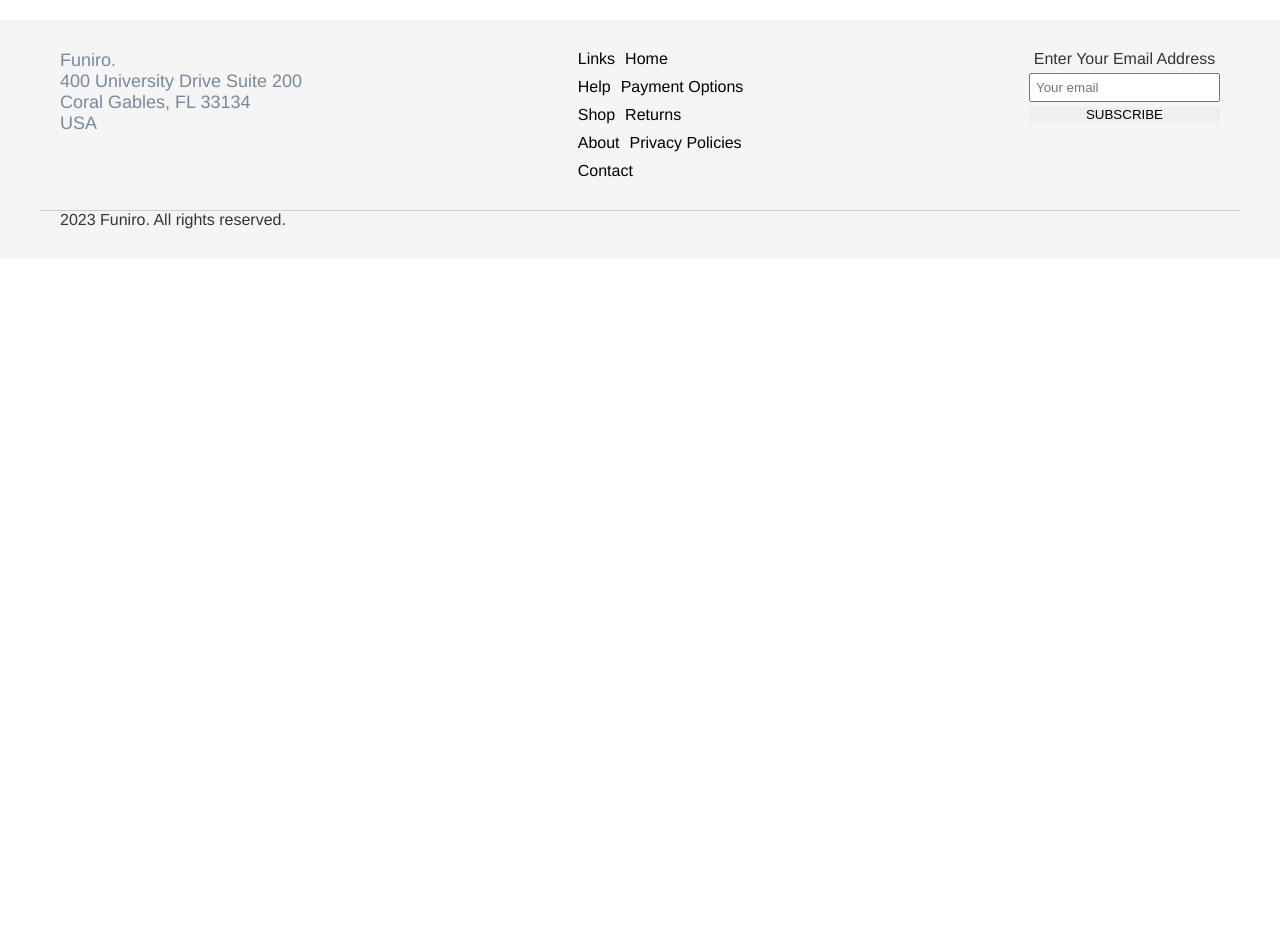
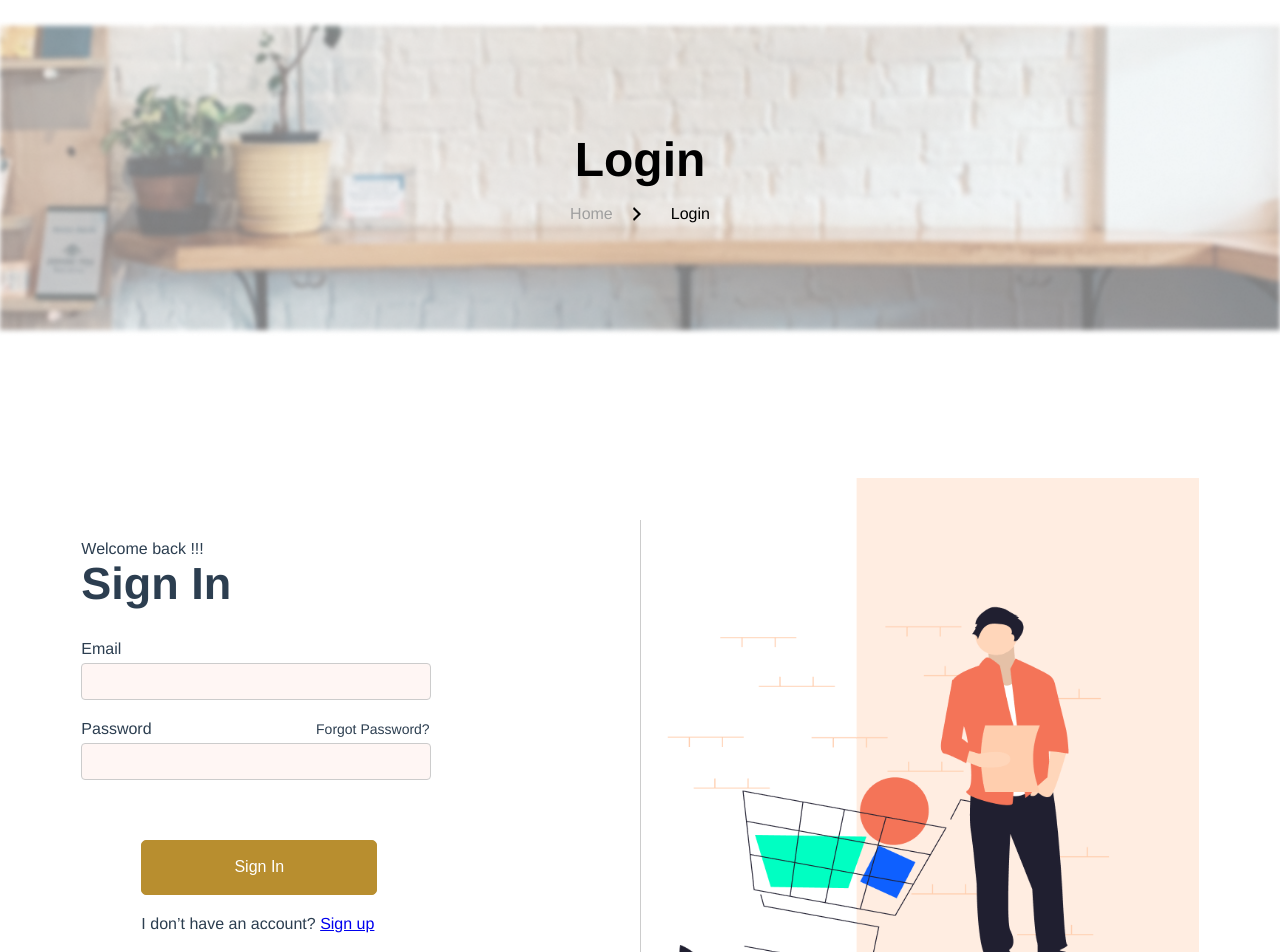
Before and after one commit to kimoninanina/e-Commercial, a Vue app: page /#/loginIndex in a window 1280 px wide. Shown: the part 80-1032 px from the top of the page. Before the commit the page ends 800 px from the top, so only its background shows below. Built offline with nearby package versions, Linux system fonts and the light colour scheme.

Commit message:
CREATE SIGN IN FORM

```diff
--- a/src/components/AppNavbar.vue
+++ b/src/components/AppNavbar.vue
@@ -38,13 +38,13 @@
       </span>
     </div>
     <div class="user-actions">
-      <router-link to="/login"
+      <router-link to="/loginIndex"
         ><img src="../assets/icon/account.png" alt="Logo"
       /></router-link>
       <router-link to="/search"
         ><img src="../assets/icon/search.png" alt="Logo"
       /></router-link>
-      <router-link to="/CartIndex"
+      <router-link to="/cartIndex"
         ><img
           src="../assets/icon/shoppingcart.png"
           @click="cartDrawer = !cartDrawer"
--- a/src/router/index.js
+++ b/src/router/index.js
@@ -7,6 +7,7 @@ import ProductDetail from "@/views/ProductDetail.vue";
 import ContactIndex from "../views/ContactIndex.vue"
 import CartIndex from "../views/CartIndex.vue"
 import AboutIndex from "../views/AboutIndex"
+import LoginIndex from "../views/LoginIndex"
 
 Vue.use(Router)
 
@@ -15,6 +16,10 @@ export default new Router({
     {
       path: '/homeIndex',
       component: Homepage
+    },
+    {
+      path: '/',
+      redirect: '/homeIndex'
     },
     {
       path: '/product/:id', // 使用动态参数来标识不同的产品
@@ -46,6 +51,11 @@ export default new Router({
       path: "/aboutIndex",
       component: AboutIndex,
       name: 'About'
+    },
+    {
+      path: "/loginIndex",
+      component: LoginIndex,
+      name: 'Login'
     }
   ]
 })
--- /dev/null
+++ b/src/views/LoginIndex.vue
@@ -0,0 +1,166 @@
+<template>
+  <div class="about-page">
+    <div class="index__banner">
+      <h1>Login</h1>
+      <BreadcrumbNav :path="path" />
+    </div>
+    <div class="login-container">
+      <div class="login-form">
+        <span>Welcome back !!!</span>
+        <h2>Sign In</h2>
+        <form>
+          <div class="form-group">
+            <label for="email">Email</label>
+            <input type="text" id="email" v-model="email" />
+          </div>
+          <div class="form-group">
+            <label for="password"
+              >Password
+              <a href="#" class="forgot-link">Forgot Password?</a></label
+            >
+            <input type="password" id="password" v-model="password" />
+          </div>
+
+          <div class="info__form">
+            <div class="button-container">
+              <button @click="login">Sign In</button>
+              <p>I don’t have an account? <a href="#">Sign up</a></p>
+            </div>
+          </div>
+        </form>
+      </div>
+      <div class="login-image">
+        <img src="../assets/LoginPage.png" alt="Login Image" />
+      </div>
+    </div>
+  </div>
+</template>
+
+<script>
+import BreadcrumbNav from "@/components/BreadcrumbNav.vue";
+
+export default {
+  components: { BreadcrumbNav },
+  data() {
+    return {
+      input: 1,
+      path: [
+        { name: "Home", path: "/homeIndex" },
+        { name: "Login", path: "/LoginIndex" },
+      ],
+    };
+  },
+};
+</script>
+
+<style lang="scss" scoped>
+.about-page {
+  display: flex;
+  flex-direction: column;
+  align-items: center;
+
+  .index__banner {
+    width: 100%;
+    height: 316px;
+    background-image: url("@/assets/shop/banner.png");
+    background-repeat: no-repeat;
+    background-size: 100% 100%;
+    display: flex;
+    flex-direction: column;
+    justify-content: center;
+    align-items: center;
+
+    h1 {
+      color: #000;
+      font-size: 48px;
+      line-height: 72px;
+    }
+  }
+}
+
+.login-container {
+  display: flex;
+  justify-content: center;
+  align-items: center;
+  height: 100vh;
+  text-align: left;
+
+  .login-form {
+    flex: 1;
+    padding: 20px;
+    border-right: 1px solid #ccc;
+    display: flex;
+    flex-direction: column;
+
+    h2 {
+      font-size: 45px;
+    }
+
+    form {
+      padding-top: 30px;
+
+      label {
+        display: block;
+        margin-bottom: 5px;
+        .forgot-link {
+          margin-left: 160px;
+          font-size: 14px;
+          text-decoration: none;
+          color: inherit;
+        }
+      }
+
+      input {
+        max-width: 350px;
+        width: 100%;
+        padding: 10px;
+        border: 1px solid #ccc;
+        border-radius: 4px;
+        background-color: #fff6f4; /* 设置填充颜色 */
+        margin-bottom: 20px;
+      }
+    }
+    .info__form {
+      display: flex;
+      flex-direction: column;
+      padding-left: 60px;
+
+      .button-container {
+        margin-top: 20px;
+      }
+
+      button {
+        margin-top: 20px;
+        width: 236px;
+        height: 55px;
+        border-radius: 5px;
+        color: #fff;
+        font-size: 16px;
+        background-color: #b88e2f;
+        border: 1px solid #b88e2f;
+        margin-bottom: 20px;
+
+        p {
+          margin-top: 10px; // 调整上边距
+          font-size: 14px; // 根据需要调整字体大小
+
+          a {
+            text-decoration: none;
+            color: #b88e2f;
+          }
+        }
+      }
+    }
+  }
+
+  .login-image {
+    flex: 1;
+    padding: 20px;
+
+    img {
+      max-width: 100%;
+      height: auto;
+    }
+  }
+}
+</style>
```
Also changed, not shown: src/assets/LoginPage.png (added), src/views/CheckoutIndex.vue (deleted).
